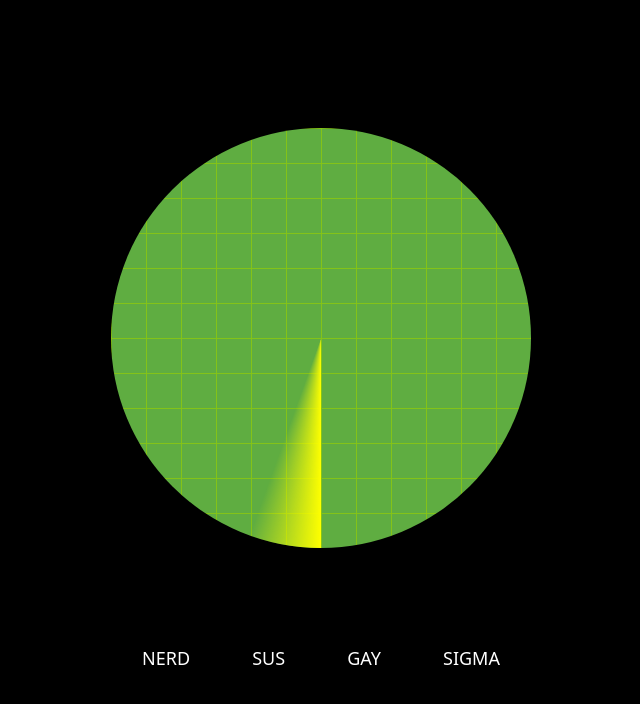
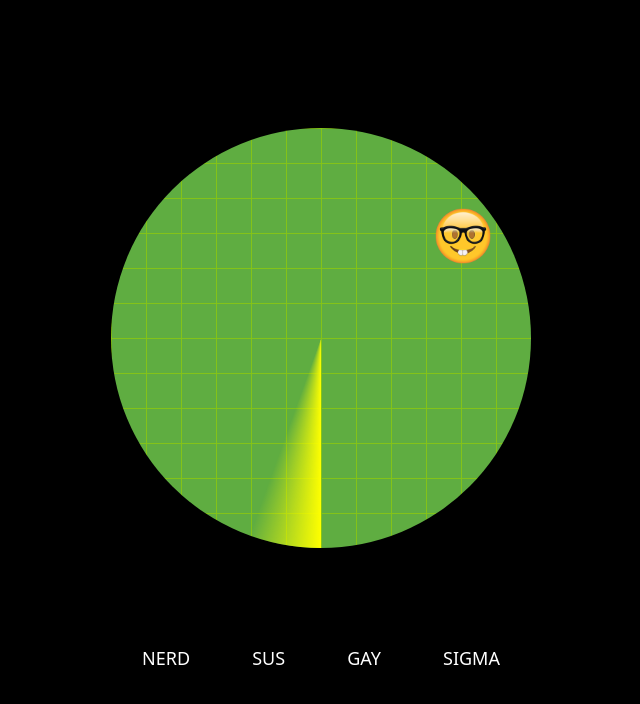
Before and after one commit to IgnisDa/nerdar, a SvelteKit app: page / in a window 1280 px wide. Shown: the top 704 px of the page, without its empty margins (319-959 px from the left). Built offline with nearby package versions, Linux system fonts and the light colour scheme; what tailwindcss-debug-screens would draw is missing.

Commit message:
feat: render nerd emoji

```diff
--- a/src/routes/+page.svelte
+++ b/src/routes/+page.svelte
@@ -1,25 +1,40 @@
 <script lang="ts">
     const modes = [
-        { name: "Nerd" },
-        { name: "Sus" },
-        { name: "Gay" },
-        { name: "Sigma" },
+        { name: "Nerd", image: "nerd-emoji.png" },
+        { name: "Sus", image: "nerd-emoji.jpg" },
+        { name: "Gay", image: "nerd-emoji.jpg" },
+        { name: "Sigma", image: "nerd-emoji.jpg" },
     ];
+
+    let selectedMode = modes[0];
 </script>
 
 <main class="flex flex-col min-h-screen justify-center space-y-24 items-center">
+    <!-- the actual radar -->
     <div
-        class="radar rounded-full overflow-hidden h-[380px] w-[380px] sm:h-[420px] sm:w-[420px]"
+        class="radar relative rounded-full overflow-hidden h-[380px] w-[380px] sm:h-[420px] sm:w-[420px]"
     >
+        <img
+            src={selectedMode.image}
+            alt={selectedMode.name}
+            class="h-14 w-14 absolute top-20 right-10"
+        />
         <div class="radar-line h-full w-full" />
     </div>
+
+    <!-- the selection bar -->
+    <!-- {JSON.stringify(selectedMode)} -->
     <div class="flex justify-around w-full">
-        <!-- loop over the modes -->
         {#each modes as mode}
             <div class="flex items-center space-x-4">
-                <div class="uppercase bold text-lg">
+                <button
+                    class="uppercase bold text-lg"
+                    on:click={() => {
+                        selectedMode = mode;
+                    }}
+                >
                     {mode.name}
-                </div>
+                </button>
             </div>
         {/each}
     </div>
```
